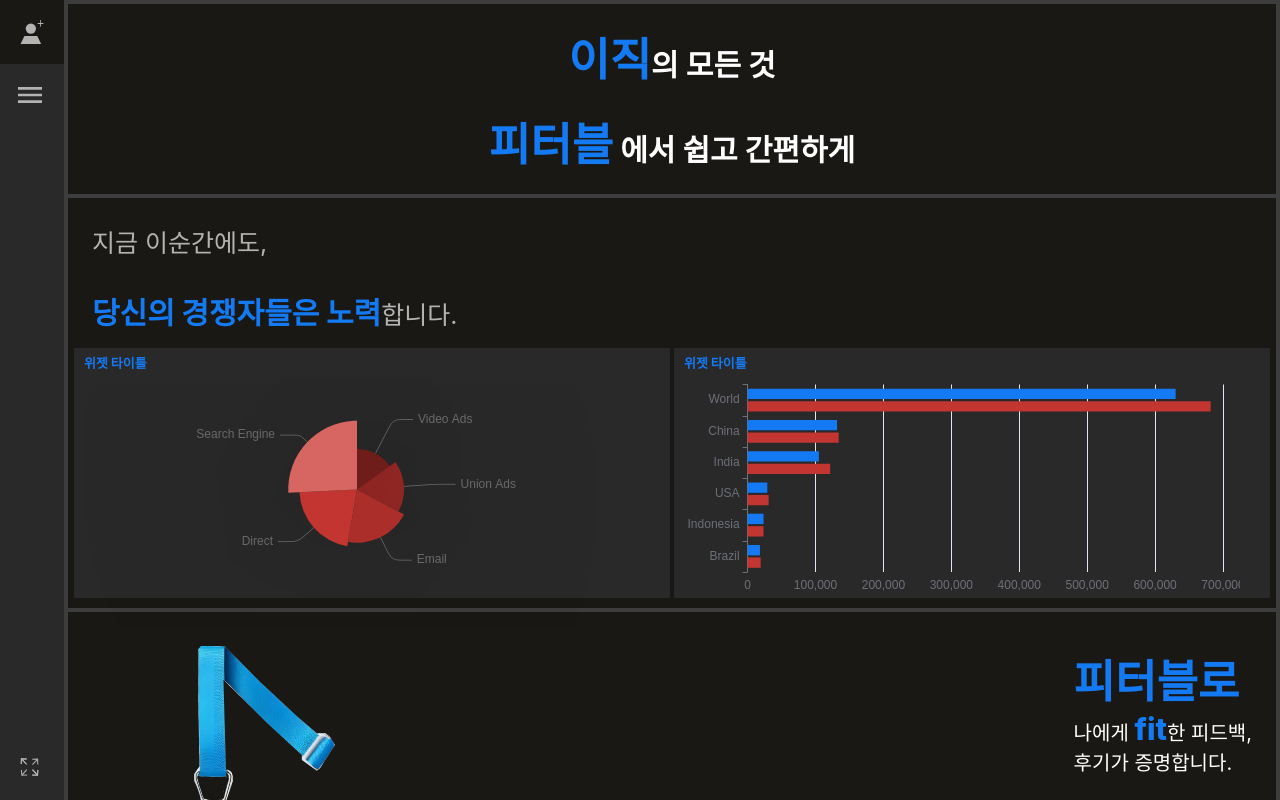
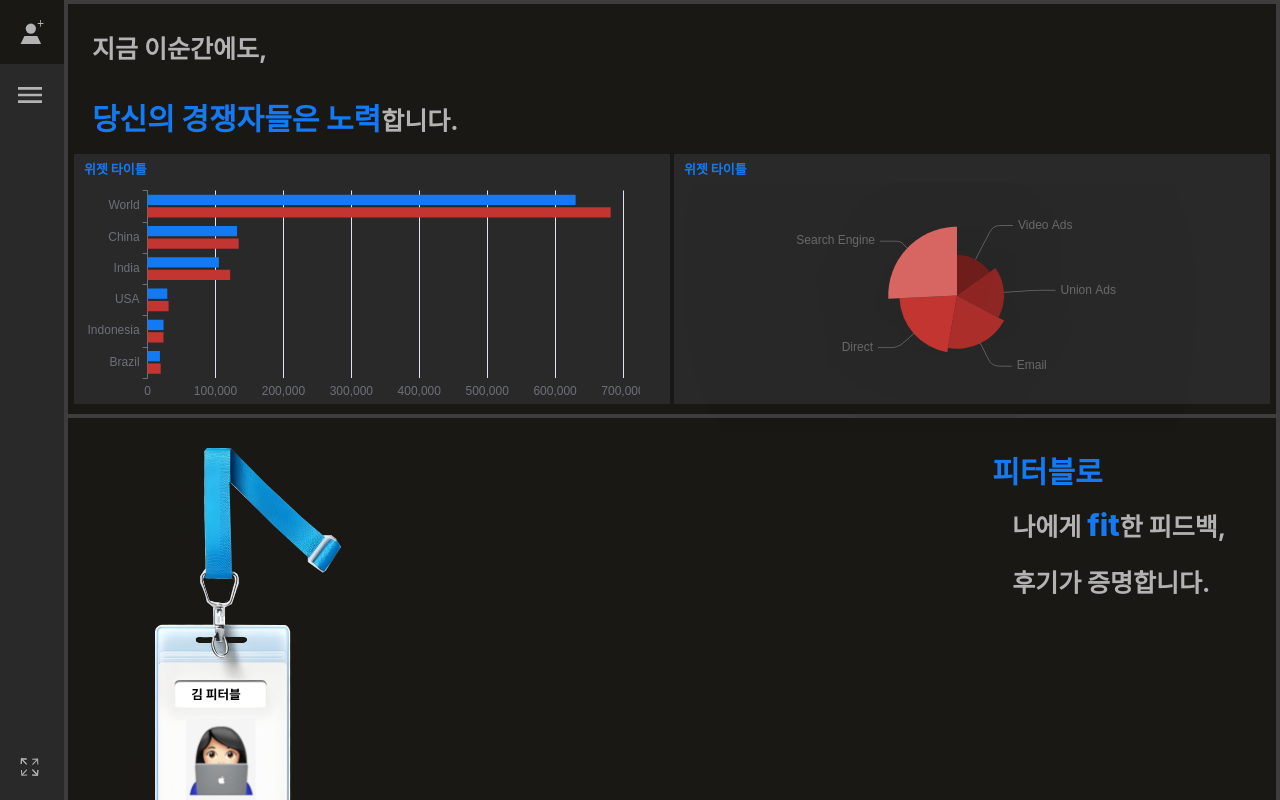
Before and after one commit to wonny-won/fitable_react, a React (Create React App) app: page /home in a window 1280 px wide. Built offline with nearby package versions, Linux system fonts and the light colour scheme.

Commit message:
브래드 스크럼 제작 + 컴포넌트 분리

```diff
--- a/src/commons/component/Routes/RoutesComp.tsx
+++ b/src/commons/component/Routes/RoutesComp.tsx
@@ -1,5 +1,5 @@
 import { Route,Routes } from "react-router-dom"
-import Home from "pages/home/home"
+import Home from "pages/home"
 import FeedBackProgram from "pages/program/feedBackProgram"
 
 export default function RoutesCompoents(){
--- /dev/null
+++ b/src/components/molecule/layout/banner/banner.tsx
@@ -0,0 +1,6 @@
+export default function Banner () {
+    return (
+        <>
+        </>
+    )
+}
--- a/src/components/molecule/layout/layoutPage.tsx
+++ b/src/components/molecule/layout/layoutPage.tsx
@@ -1,3 +1,4 @@
+import Banner from "./banner/banner";
 import NavBar from "./nav/navBar";
 
 type PageComp = {
@@ -8,9 +9,12 @@ export default function LayoutPage(props:PageComp){
     return(
         <body style={{display:'flex'}}>
             <NavBar />
-            <main style={{width:'100%', height:'100vh',padding:'0px 4px',overflow:'auto'}}>
-                {props?.children}
-            </main>
+            <div style={{width:'100%',height:'100vh',padding:'0px 4px',overflow:'auto'}}>
+                <Banner />
+                <main>
+                    {props?.children}
+                </main>
+            </div>
         </body>
     )
 }
--- /dev/null
+++ b/src/components/organism/sections/HomeChartSection.tsx
@@ -0,0 +1,20 @@
+import BarWidget from '../infoWidget/PieWidget'
+import PieWidget from '../infoWidget/barwidget'
+import * as S from './styled'
+
+export default function HomeCahrtSection(){
+    const styleParam = {
+        flexDirec:'column',
+    }
+
+    return(
+        <S.SectionWrapper style={styleParam}>
+            <S.H3>지금 이순간에도,</S.H3>
+            <S.H3><S.StrongH3>당신의 경쟁자들은 노력</S.StrongH3>합니다.</S.H3>
+            <S.ChartAreat>
+                <PieWidget />
+                <BarWidget />
+            </S.ChartAreat>
+        </S.SectionWrapper>
+    )
+}
--- /dev/null
+++ b/src/components/organism/sections/HomeReviewSetction.tsx
@@ -0,0 +1,18 @@
+import * as S from './styled'
+
+export default function HomeReviewSection (){
+    const styleParam = {
+        padding: '30px'
+    }
+
+    return (
+        <S.SectionWrapper style={styleParam}>
+                <img width={'300'} height={'400'} src='/idCard.svg'/>
+                <div>
+                    <S.StrongH3>피터블로</S.StrongH3>
+                    <S.H3>나에게 <S.StrongH3>fit</S.StrongH3>한 피드백,</S.H3>
+                    <S.H3>후기가 증명합니다.</S.H3>
+                </div>
+        </S.SectionWrapper>
+    )
+}
--- /dev/null
+++ b/src/components/organism/sections/styled.ts
@@ -0,0 +1,43 @@
+import styled from "@emotion/styled";
+
+interface FelxDirection {
+    style?: {
+        flexDirec?: string;
+        justify?: string;
+        padding?: string;
+    }
+}
+
+//-------------------------------[ common style ]-------------------------------
+
+export const SectionWrapper = styled.section<FelxDirection>`
+    background-color: #1A1814 ;
+    display: flex;
+    flex-direction: ${(props)=> props.style?.flexDirec? props.style?.flexDirec : 'row'};
+    justify-content: space-between;
+    padding: ${(props)=> props.style?.padding? props.style?.padding : '10px 4px'};
+    margin: 4px 0px;
+    color: #b3b3b3;
+`
+
+export const H3 = styled.h3`
+    color: #b3b3b3;
+    font-size: 25px;
+    margin: 10px 0;
+    padding: 5px 20px;
+`
+
+export const StrongH3 = styled.span`
+    font-size: 30px;
+    font-weight: 800;
+    color: #147af3;
+`
+
+//-------------------------------[ local style ]-------------------------------
+
+//--- HomeChartSection.tsx
+export const ChartAreat = styled.div`
+    display: flex;
+    justify-content: space-between;
+    color: #1a1814;
+`
--- /dev/null
+++ b/src/pages/home.tsx
@@ -0,0 +1,23 @@
+import WidgetFrame from "components/molecule/widget/widgetFrame";
+import * as S from './home/styled'
+import PieWidget from "components/organism/infoWidget/PieWidget";
+import BarWidget from "components/organism/infoWidget/barwidget";
+import HomeCahrtSection from "components/organism/sections/HomeChartSection";
+import HomeReviewSection from "components/organism/sections/HomeReviewSetction";
+
+export default function Home (){
+    return(
+        <>
+            {/* <S.HomeTitleArea>
+                <S.Subtitle>
+                    <S.Strong>이직</S.Strong>의 모든 것
+                </S.Subtitle>
+                <S.Title>
+                    <S.Strong>피터블</S.Strong> 에서 쉽고 간편하게
+                </S.Title>
+            </S.HomeTitleArea> */}
+            <HomeCahrtSection/>
+            <HomeReviewSection/>
+        </>
+    )
+}
--- a/src/pages/home/home.tsx
+++ /dev/null
@@ -1,37 +0,0 @@
-import WidgetFrame from "components/molecule/widget/widgetFrame";
-import * as S from './styled'
-import PieWidget from "components/organism/infoWidget/PieWidget";
-import BarWidget from "components/organism/infoWidget/barwidget";
-
-export default function Home (){
-    return(
-        <>
-            <S.HomeTitleArea>
-                <S.Subtitle>
-                    <S.Strong>이직</S.Strong>의 모든 것
-                </S.Subtitle>
-                <S.Title>
-                    <S.Strong>피터블</S.Strong> 에서 쉽고 간편하게
-                </S.Title>
-            </S.HomeTitleArea>
-            <S.MainContentsWrap>
-                <S.HomeTextNormal>지금 이순간에도,</S.HomeTextNormal>
-                <S.HomeTextNormal><S.TextH3Strong>당신의 경쟁자들은 노력</S.TextH3Strong>합니다.</S.HomeTextNormal>
-                <S.WidgetArea>
-                    <PieWidget />
-                    <BarWidget />
-                </S.WidgetArea>
-            </S.MainContentsWrap>
-            <S.ContentsWrap>
-                <S.reviewWrap>
-                    <img width={'300'} height={'400'} src='/idCard.svg'/>
-                    <div>
-                        <S.Strong>피터블로</S.Strong>
-                        <div>나에게 <S.TextH3Strong>fit</S.TextH3Strong>한 피드백,</div>
-                        <div>후기가 증명합니다.</div>
-                    </div>
-                </S.reviewWrap>
-            </S.ContentsWrap>
-        </>
-    )
-}
```
